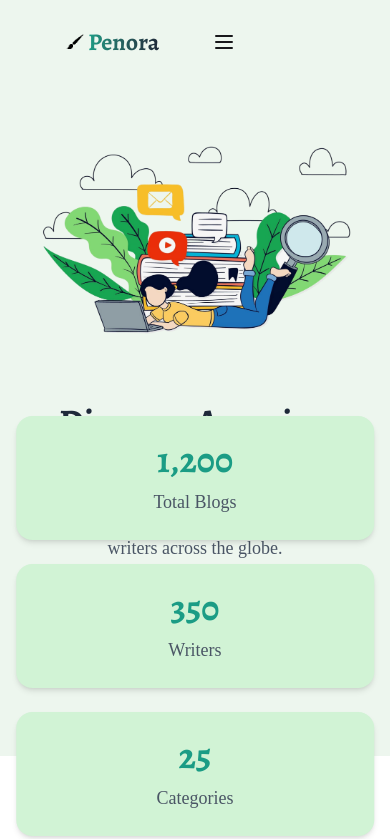
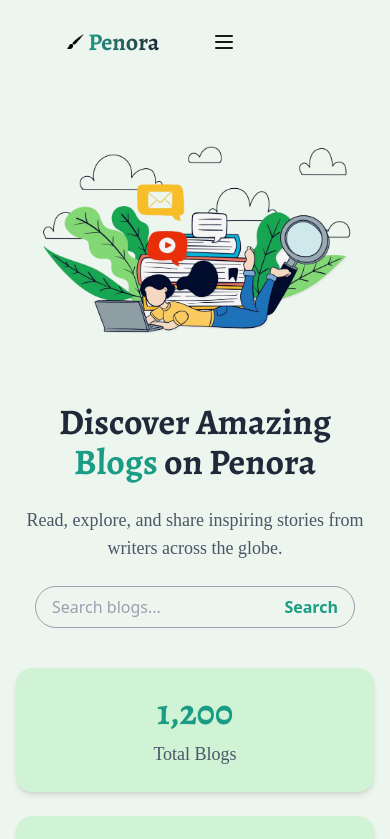
Before and after one commit to tasninanika/Penora-Client, a React (Vite) app: page / in a window 390 px wide. Shown: the top 839 px of the page. Built offline with nearby package versions, Linux system fonts and the light colour scheme; a web font is replaced by a local one.

Commit message:
added latest blogs section

```diff
--- a/src/components/home/Hero.jsx
+++ b/src/components/home/Hero.jsx
@@ -70,7 +70,7 @@
       </section>
 
       {/* Stats Counter */}
-      <section className="w-11/12 mx-auto grid grid-cols-1 sm:grid-cols-3 gap-6 text-center absolute left-1/2 transform -translate-x-1/2 -bottom-20">
+      <section className="w-11/12 mx-auto grid grid-cols-1 sm:grid-cols-3 gap-6 text-center md:absolute md:left-1/2 md:transform md:-translate-x-1/2 md:-bottom-20 mt-10">
         {stats.map((stat, index) => (
           <motion.div
             key={index}
```
